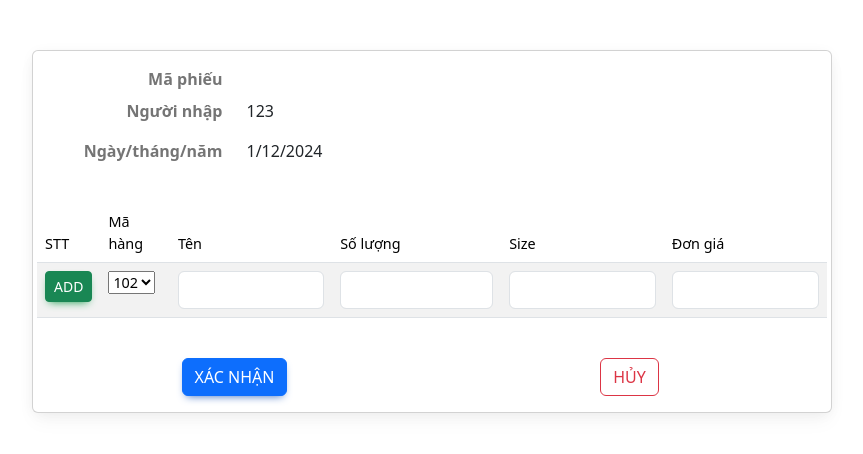
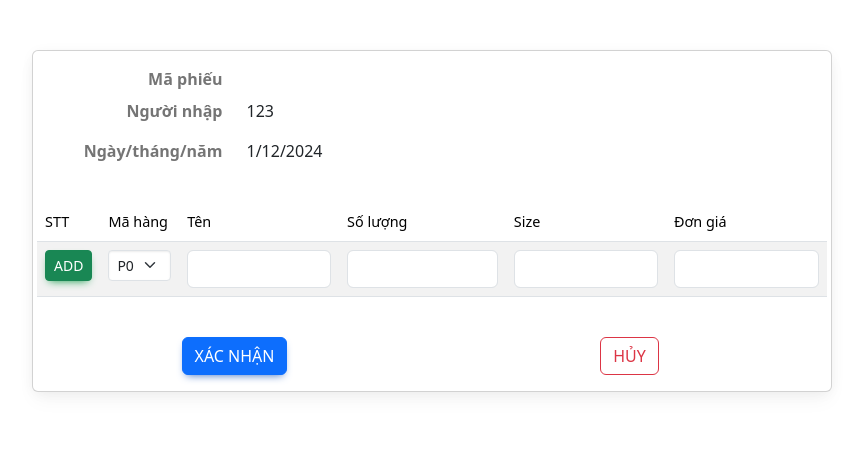
Before and after one commit to A1222I1-FinalModule/FE, a React (Create React App) app: page / in a window 1280 px wide. Shown: the top 454 px of the page, without its empty margins (242-1105 px from the left). Built offline with nearby package versions, Linux system fonts and the light colour scheme.

Commit message:
update statistical + get input pages

```diff
--- a/src/templates/DailyStatisticalTable.js
+++ b/src/templates/DailyStatisticalTable.js
@@ -17,7 +17,7 @@ const StatisticalTable = () => {
     if (bills === null) return null
 
     return (
-        <session className="statistical">
+        <div className="statistical">
             <div className="container">
                 <div className="card text-dark mb-3" style={{ maxWidth: '50rem' }}>
                     <div className="card-body">
@@ -74,7 +74,7 @@ const StatisticalTable = () => {
                     </div>
                 </div>
             </div>
-        </session>
+        </div>
     )
 };
 
--- a/src/templates/GetInput.js
+++ b/src/templates/GetInput.js
@@ -1,5 +1,6 @@
 import { Formik, Form } from "formik";
 import { useState } from "react";
+import data from "../data/db.json";
 
 const GetInput = ({ userId }) => {
   const [products, setProducts] = useState([])
@@ -11,11 +12,12 @@ const GetInput = ({ userId }) => {
     "size": "",
     "price": ""
   })
+  const productsData = data["products"]
 
   const date = new Date().toLocaleDateString()
 
   return (
-    <session className="data_input">
+    <div className="data_input">
       <div className="container">
         <Formik
           initialValues={
@@ -60,7 +62,7 @@ const GetInput = ({ userId }) => {
                   </div>
                 </form>
                 &nbsp;
-                {/* <button class="btn btn-sm btn-secondary" id="add_product_btn">Thêm</button> */}
+                {/* <button className="btn btn-sm btn-secondary" id="add_product_btn">Thêm</button> */}
                 <div className="row">
                   <table className="table table table-striped">
                     <thead className>
@@ -77,33 +79,32 @@ const GetInput = ({ userId }) => {
                           <button className="btn btn-sm btn-success" id="add_product_btn">ADD</button>
                         </td>
                         <td>
-                          {/* <input type="text" class="form-control" id="new_product_id" /> */}
-                          <select>
-                            <option value="1">102</option>
+                          <select className="form-select form-select-sm">
+                            {
+                              productsData.map((product, index) => {
+                                <option className="form-check">Chọn sản phẩm</option>
+                                return (
+                                  <option key={product.id} value={product.productCode}>{product.productCode}</option>
+                                )
+                              })
+                            }
                           </select>
                         </td>
                         <td>
-                          <input type="text" class="form-control" id="new_product_name" />
+                          <input type="text" className="form-control" id="new_product_name" />
                         </td>
                         <td>
-                          <input type="text" class="form-control" id="new_product_quantity" />
+                          <input type="text" className="form-control" id="new_product_quantity" />
                         </td>
                         <td>
-                          <input type="text" class="form-control" id="new_product_size" />
+                          <input type="text" className="form-control" id="new_product_size" />
                         </td>
                         <td>
-                          <input type="text" class="form-control" id="new_product_price" />
+                          <input type="text" className="form-control" id="new_product_price" />
                         </td>
                       </tr>
                       {
                         products.map((product, index) => {
-                          if (product === null) {
-                            return (
-                              <tr key={0}>
-                                <td colSpan="6">Không có dữ liệu</td>
-                              </tr>
-                            )
-                          }
                           return (
                             <tr key={product.id}>
                               <td>{index + 1}</td>
@@ -133,7 +134,7 @@ const GetInput = ({ userId }) => {
           </Form>
         </Formik>
       </div>
-    </session>
+    </div>
 
   )
 }
```
